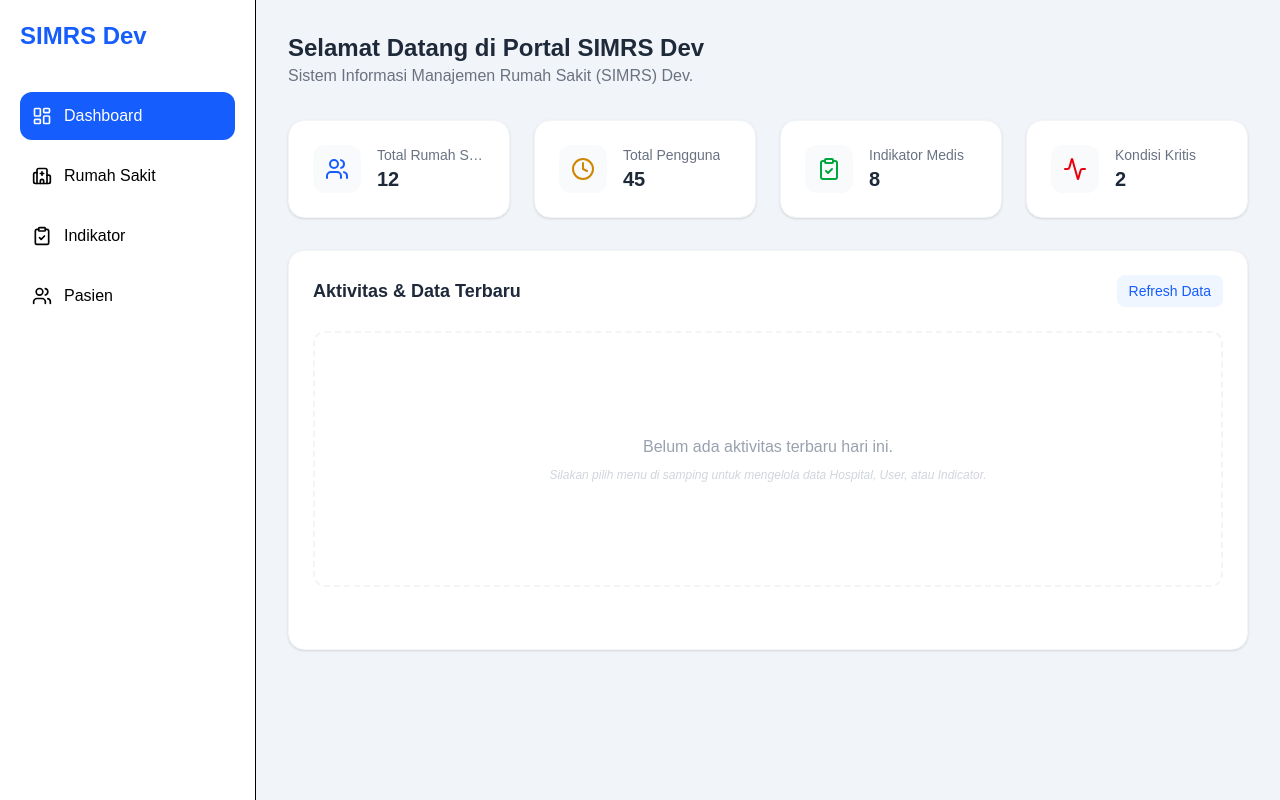
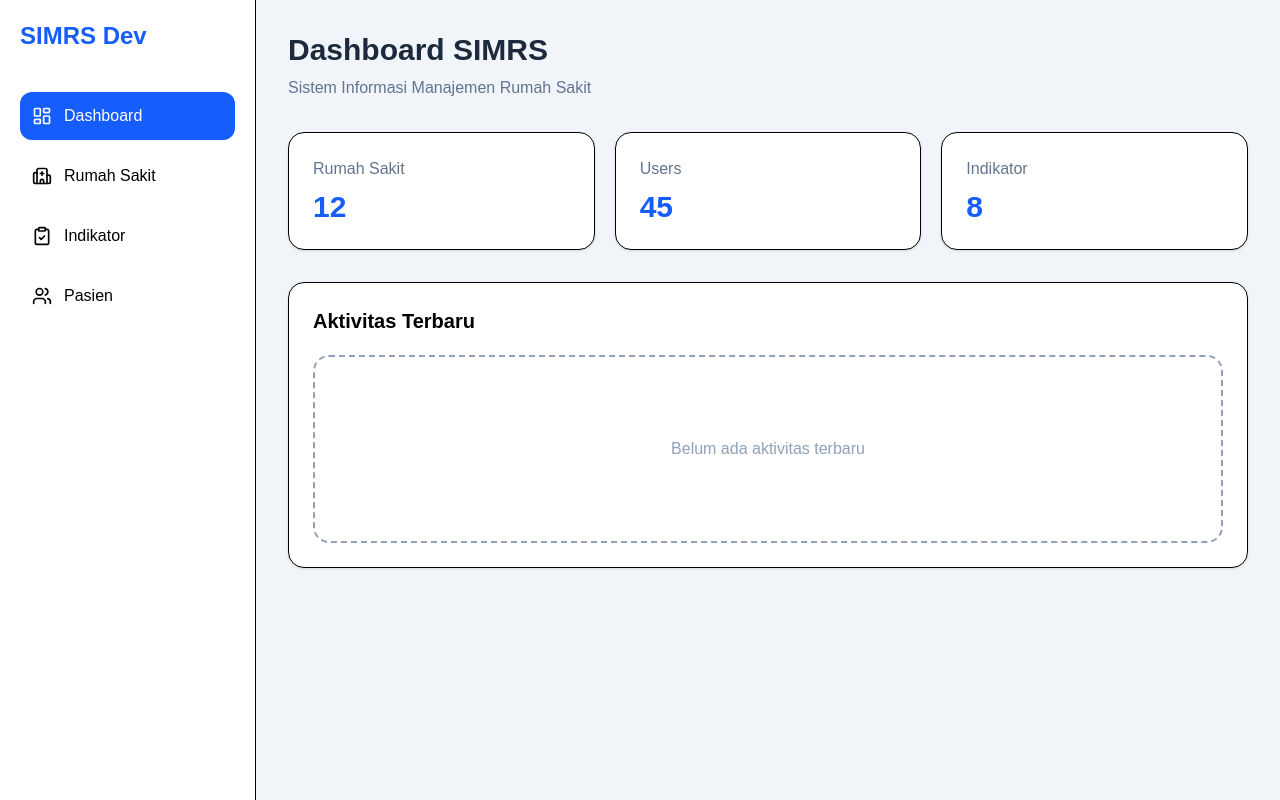
Before and after one commit to kholidsaii/Asessment-Project, a React (Vite) app in the folder frontend/: page / in a window 1280 px wide. Built offline with nearby package versions, Linux system fonts and the light colour scheme.

Commit message:
merubah isi home

```diff
--- a/frontend/src/pages/Home.jsx
+++ b/frontend/src/pages/Home.jsx
@@ -1,81 +1,15 @@
-import React from 'react';
-import { Activity, Users, ClipboardCheck, Clock, Loader2 } from 'lucide-react';
+import DashboardHeader from "../components/DashboardHeader/DashboardHeader";
+import StatsSection from "../components/StatsSection/StatsSection";
+import ActivitySection from "../components/ActivitySection/ActivitySection";
 
-// Sub-komponen StatCard untuk membungkus kotak informasi statistik
-const StatCard = ({ icon, label, value }) => (
-  <div className="bg-white p-6 rounded-2xl shadow-sm border border-gray-100 flex items-center gap-4 hover:shadow-md transition-shadow duration-200">
-    <div className="p-3 bg-gray-50 rounded-xl shrink-0">
-      {icon}
-    </div>
-    <div className="overflow-hidden">
-      <p className="text-sm text-gray-500 truncate">{label}</p>
-      <p className="text-xl font-bold text-gray-800">{value}</p>
-    </div>
-  </div>
-);
-
-const Home = ({ stats, fetchDashboardData }) => {
+function Home({ stats }) {
   return (
     <>
-      {/* Header Dashboard */}
-      <header className="mb-8 flex justify-between items-center">
-        <div>
-          <h1 className="text-2xl font-bold text-gray-800">Selamat Datang di Portal SIMRS Dev</h1>
-          <p className="text-gray-500">Sistem Informasi Manajemen Rumah Sakit (SIMRS) Dev.</p>
-        </div>
-        {stats.loading && (
-          <div className="flex items-center gap-2 text-blue-600">
-            <Loader2 className="animate-spin" size={20} />
-            <span className="text-sm font-medium">Sinkronisasi data...</span>
-          </div>
-        )}
-      </header>
-
-      {/* Grid Statistik */}
-      <div className="grid grid-cols-1 md:grid-cols-4 gap-6 mb-8">
-        <StatCard
-          icon={<Users className="text-blue-600"/>}
-          label="Total Rumah Sakit"
-          value={stats.loading ? "..." : stats.hospitals}
-        />
-        <StatCard
-          icon={<Clock className="text-yellow-600"/>}
-          label="Total Pengguna"
-          value={stats.loading ? "..." : stats.users}
-        />
-        <StatCard
-          icon={<ClipboardCheck className="text-green-600"/>}
-          label="Indikator Medis"
-          value={stats.loading ? "..." : stats.indicators}
-        />
-        <StatCard
-          icon={<Activity className="text-red-600"/>}
-          label="Kondisi Kritis"
-          value="2"
-        />
-      </div>
-
-      {/* Section Aktivitas Terbaru */}
-      <div className="bg-white p-6 rounded-2xl shadow-sm border border-gray-100 min-h-100">
-        <div className="flex justify-between items-center mb-6">
-          <h3 className="text-lg font-semibold text-gray-800">Aktivitas & Data Terbaru</h3>
-          <button
-            onClick={fetchDashboardData}
-            className="text-sm bg-blue-50 text-blue-600 px-3 py-1.5 rounded-lg hover:bg-blue-100 transition"
-          >
-            Refresh Data
-          </button>
-        </div>
-
-        <div className="border-2 border-dashed border-gray-100 rounded-xl flex flex-col items-center justify-center h-64">
-          <p className="text-gray-400 mb-2">Belum ada aktivitas terbaru hari ini.</p>
-          <p className="text-xs text-gray-300 italic text-center px-4">
-            Silakan pilih menu di samping untuk mengelola data Hospital, User, atau Indicator.
-          </p>
-        </div>
-      </div>
+      <DashboardHeader />
+      <StatsSection stats={stats} />
+      <ActivitySection />
     </>
   );
-};
+}
 
 export default Home;
```
